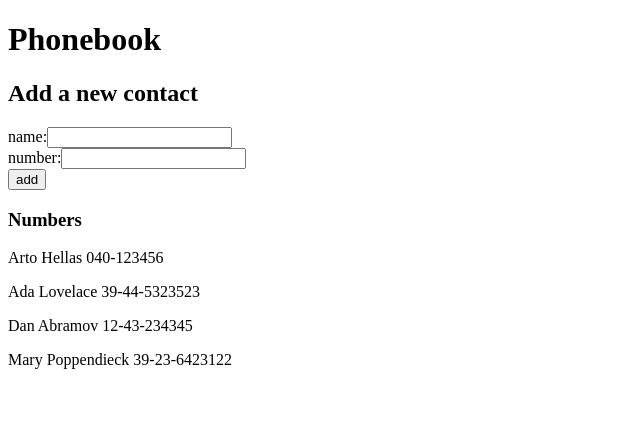
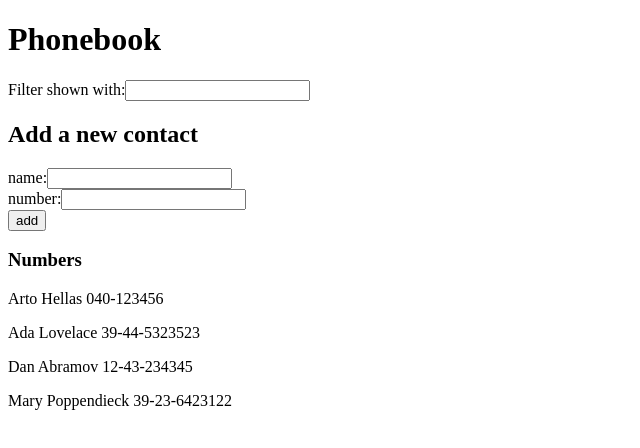
Before and after one commit to canyolal/fullstackopen2021, a React (Create React App) app in the folder part2/phonebook/: page / in a window 1280 px wide. Shown: the top 448 px of the page, without its empty margins (0-640 px from the left). Built offline with nearby package versions, Linux system fonts and the light colour scheme; data requests are answered from the project's data file.

Commit message:
part2b with asteriks

```diff
--- a/part2/phonebook/src/App.js
+++ b/part2/phonebook/src/App.js
@@ -4,19 +4,16 @@ import Persons from './components/Persons.js'
 import Filter from './components/Filter.js'
 import axios from 'axios'
 
-
 const App = () => {
   const [persons, setPersons] = useState([])
   const [ newName, setNewName ] = useState('')
   const [ newNumber, setNewNumber ] = useState('')
-  // const [ newFilter, setNewFilter ] = useState('')
 
   useEffect(() => {
     console.log('effect')
     axios
       .get('http://localhost:3001/persons')
       .then(response => {
-        console.log('promise fulfilled')
         setPersons(response.data)
       })
   },
@@ -25,12 +22,11 @@ const App = () => {
   return (
     <div>
       <h1>Phonebook</h1>
-      {/* <Filter newFilter={newFilter} setNewFilter={setNewFilter} persons={persons}/> */}
+      <Filter persons={persons}/>
 
       <h2>Add a new contact</h2>
       <PersonForm newName={newName} newNumber={newNumber} persons={persons}
         setNewName={setNewName} setNewNumber={setNewNumber} setPersons={setPersons}/>
-
 
       <h3>Numbers</h3>
       <Persons persons={persons} />
--- a/part2/phonebook/src/components/Filter.js
+++ b/part2/phonebook/src/components/Filter.js
@@ -1,45 +1,43 @@
-// import React from 'react'
+import React,{useState} from 'react'
 
-// const Filter =  ({newFilter,setNewFilter,persons}) => {
+const Filter =  ({persons}) => {
+    const [filtered, setFilter] = useState(persons);
+    const [showFilter, setShowFilter] = useState(false)
 
-//     const addFilter = (event) => {
-//         event.preventDefault()
+    const handleSearch = (event) => {
+        event.preventDefault()
+        let value = event.target.value
+        value = value.toLowerCase()
 
-//         const filteredName = newFilter
+        let result = []
+        result = persons.filter((data) => {
+          if (value != ""){
+            return data.name.toLowerCase().search(value) !== -1;
+          }
 
-//         const filterLogic = () => {
-//             for (let i=0; i < persons.length ; i++){
-//                 if(persons[i].name === newFilter){
-
-//                 }
-//             }
-//         }
-
-//         const nameToShow = showAll
-//         ? persons
-//         : persons.filter()
+        })
+        setFilter(result)
+        console.log('result length', result.length)
 
 
-//     }
+      }
 
-//     const handleNewFilter = (event) =>{
-//         console.log(event.target.value)
-//         setNewFilter(event.target.value)
-//     }
-//     return(
-//         <form onSubmit={}>
-//             <div>
-//             search by name
-//                 <input
-//                     value={newFilter}
-//                     onChange={handleNewFilter}
-//                 />
-//             </div>
-//             <div>
-//                 <button type="Filter"> Filter</button>
-//             </div>
-//          </form>
-//     )
-// }
+    return (
+        <div>
+          Filter shown with:
+            <input type="text"
+              onChange ={handleSearch}
+            />
+          {filtered.map((value,index)=>{
+            return(
+              <li key={value.id}>
+                {value.name} - {value.number}
+              </li>
+            )
+          })}
+        </div>
+      );
 
-// export default Filter
+}
+
+export default Filter
--- a/part2/phonebook/src/components/PersonForm.js
+++ b/part2/phonebook/src/components/PersonForm.js
@@ -17,9 +17,6 @@ const PersonForm = ({newName,newNumber,persons,setNewName,setNewNumber,setPerso
         for(let i=0; i<persons.length; i++){
             if (persons[i].name === newName){
                 nameChecker = true
-            }
-            if (persons[i].number === newNumber){
-                numberChecker = true
             }
         }
 
@@ -55,6 +52,7 @@ const PersonForm = ({newName,newNumber,persons,setNewName,setNewNumber,setPerso
             <div>
             name:
                 <input
+                    type="text"
                     value={newName}
                     onChange={handleNewName}
                 />
@@ -62,6 +60,7 @@ const PersonForm = ({newName,newNumber,persons,setNewName,setNewNumber,setPerso
             <div>
             number:
                 <input
+                    type ="text"
                     value={newNumber}
                     onChange={handleNewNumber}
                 />
```
